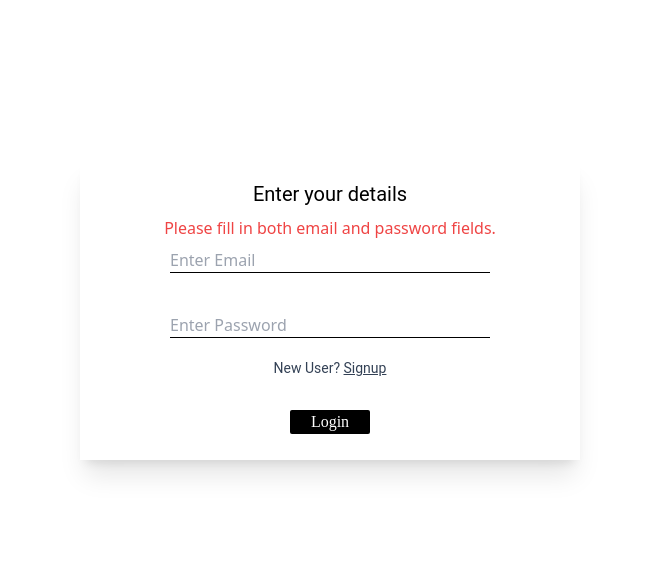
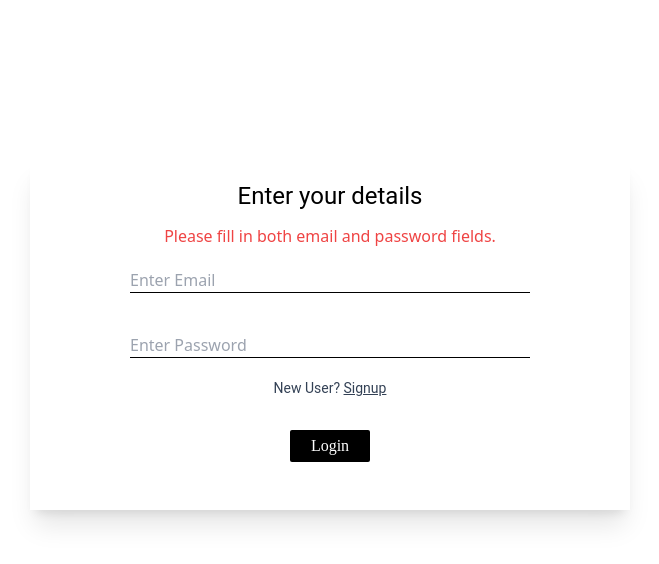
Before and after one commit to Travel-Website-Project/Frontend, a React (Create React App) app: page /login in a window 1280 px wide. Both pictures are taken after a click on the button "Login". Shown: the top 564 px of the page, without its empty margins (310-969 px from the left). Built offline with nearby package versions, Linux system fonts and the light colour scheme.

Commit message:
design changes

```diff
--- a/src/components/Home Page/Explore.jsx
+++ b/src/components/Home Page/Explore.jsx
@@ -10,9 +10,9 @@ const Slideshow = () => {
 
   useLayoutEffect (()=>{
     let ctx=gsap.context(()=>{
-      const t1=gsap.timeline({ repeat: -1, yoyo: true, repeatDelay: 1});
-      const t2=gsap.timeline({ repeat: -1, yoyo: true, repeatDelay: 1});
-      const t3=gsap.timeline({ repeat: -1, yoyo: true, repeatDelay: 1});
+      const t1=gsap.timeline({ repeat: -1, yoyo: true, repeatDelay: 2});
+      const t2=gsap.timeline({ repeat: -1, yoyo: true, repeatDelay: 2});
+      const t3=gsap.timeline({ repeat: -1, yoyo: true, repeatDelay: 2});
 
       t1.to('#first',{
         xPercent:'-100',
--- a/src/components/Login Page/Login.jsx
+++ b/src/components/Login Page/Login.jsx
@@ -53,18 +53,21 @@ export default function Login(){
         });
 
     };
+    const marginTop=error==null?'mt-10':'mt-5';
 
     return(
         <div className="flex flex-col items-center justify-center">
 
-        <div className="relative mt-40 flex flex-col h-[300px] w-[500px] shadow-xl items-center rouned-md">
-            <div className="mt-5 font-roboto text-xl">Enter your details</div>
+        <div className="relative mt-40 flex flex-col h-[350px] w-[600px] shadow-xl items-center rouned-md">
+            <div className="mt-5 font-roboto text-2xl">Enter your details</div>
+            <>
             {error &&
-            <div className="mt-2 text-red-500">{error}</div>}
-            <input type='text' onChange={handleChange} value={loginData.email} name="email" placeholder="Enter Email" className="w-80 outline-none border-b-black border-b-[1px] mt-2"></input>
-            <input type='password' onChange={handleChange} value={loginData.password} name="password" placeholder='Enter Password' className="w-80 mt-10 outline-none border-b-black border-b-[1px]"></input>
+            <div className="mt-3 text-red-500">{error}</div>}
+            </>
+            <input type='text' onChange={handleChange} value={loginData.email} name="email" placeholder="Enter Email" className={`w-[25rem] outline-none border-b-black border-b-[1px] ${marginTop}`}></input>
+            <input type='password' onChange={handleChange} value={loginData.password} name="password" placeholder='Enter Password' className="w-[25rem] mt-10 outline-none border-b-black border-b-[1px]"></input>
             <div className="mt-5 font-roboto text-sm text-slate-700">New User? <Link to='/signup' className="underline hover:text-black">Signup</Link></div>
-            <button onClick={handleClick} className="bg-black text-white w-20 rounded-sm hover:scale-110 mt-8 font-jost" >Login</button>
+            <button onClick={handleClick} className="bg-black text-white w-20 h-8 rounded-sm hover:scale-110 mt-8 font-jost" >Login</button>
         </div>
 
 
--- a/src/components/Signup Page/Signup.jsx
+++ b/src/components/Signup Page/Signup.jsx
@@ -53,20 +53,21 @@ export default function Signup(){
         });
 
     };
+    const marginTop=error==null?'mt-10':'mt-5';
 
 
 
     return(
         <div className="flex flex-col items-center justify-center">
 
-        <div className="relative mt-40 flex flex-col h-[300px] w-[500px] shadow-xl items-center rouned-md">
-            <div className="mt-5 font-roboto text-xl">Enter your details</div>
+        <div className="relative mt-40 flex flex-col h-[350px] w-[600px] shadow-xl items-center rouned-md">
+            <div className="mt-5 font-roboto text-2xl">Enter your details</div>
             {error &&
-            <div className="text-red-400 mt-2">{error}</div>}
-            <input type='text' onChange={handleChange} value={signupData.email} name="email" placeholder="Enter Email" className="w-80 outline-none border-b-black border-b-[1px] mt-3"></input>
-            <input type='password' onChange={handleChange} value={signupData.password} name="password" placeholder='Enter Password' className="w-80 mt-10 outline-none border-b-black border-b-[1px]"></input>
+            <div className="text-red-400 mt-3">{error}</div>}
+            <input type='text' onChange={handleChange} value={signupData.email} name="email" placeholder="Enter Email" className={`w-[25rem] outline-none border-b-black border-b-[1px] ${marginTop}`}></input>
+            <input type='password' onChange={handleChange} value={signupData.password} name="password" placeholder='Enter Password' className="w-[25rem] mt-10 outline-none border-b-black border-b-[1px]"></input>
             <div className="mt-5 font-roboto text-sm text-slate-700">Already a User? <Link to='/login' className="underline hover:text-black">Login</Link></div>
-            <button onClick={handleClick} className="bg-black text-white w-20 rounded-sm hover:scale-110 mt-8 font-jost" >Register</button>
+            <button onClick={handleClick} className="bg-black text-white w-20 h-8 rounded-sm hover:scale-110 mt-8 font-jost" >Register</button>
         </div>
 
 
```
